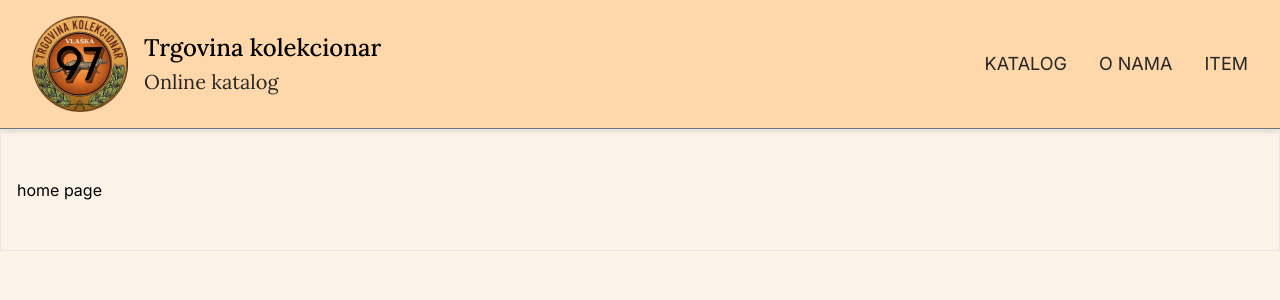
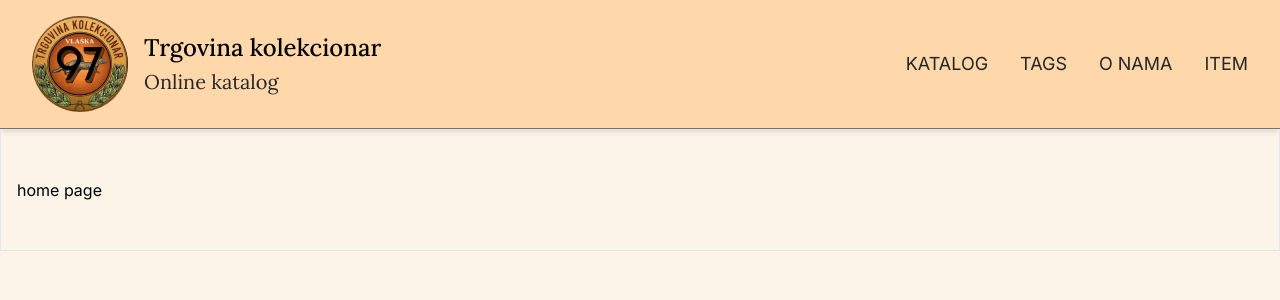
Before and after one commit to lukaslovre/kolekcionar-svelte-frontend, a SvelteKit app: page / in a window 1280 px wide. Shown: the top 300 px of the page. Built offline with nearby package versions, Linux system fonts and the light colour scheme.

Commit message:
Enhance category description layout, add new tags navigation, and update major categories with new links and images

```diff
--- a/src/lib/components/CategoryDescription.svelte
+++ b/src/lib/components/CategoryDescription.svelte
@@ -5,9 +5,17 @@
 	};
 
 	let { title, text }: CategoryDescriptionProps = $props();
+
+	function splitParagraphs(text: string) {
+		return text.split('\n');
+	}
 </script>
 
 <div class="mb-10 rounded-lg border border-neutral-300 bg-white p-4">
 	<p class="mb-3 text-sm font-semibold text-sky-800">{title}</p>
-	<p class="text-sm font-normal leading-relaxed">{text}</p>
+	<div class="flex flex-col gap-2">
+		{#each splitParagraphs(text) as paragraph}
+			<p class="text-sm font-normal leading-relaxed">{paragraph}</p>
+		{/each}
+	</div>
 </div>
--- a/src/routes/+layout.svelte
+++ b/src/routes/+layout.svelte
@@ -4,6 +4,7 @@
 
 	const navItems = [
 		{ name: 'Katalog', href: '/katalog' },
+		{ name: 'Tags', href: '/tags' },
 		{ name: 'O nama', href: '/about' },
 		{ name: 'item', href: '/admin/item' }
 	];
--- a/src/routes/katalog/+page.svelte
+++ b/src/routes/katalog/+page.svelte
@@ -4,13 +4,23 @@
 	const majorCategories = [
 		{
 			label: 'Numizmatika',
-			href: '/katalog/numizmatika',
+			href: '/katalog/843a7a8a-cac9-4bac-ae20-30c08d626b6c',
 			imgSrc: '/264133_A cinematic close-up shot of old coins and money p_xl-1024-v1-0.png'
 		},
 		{
 			label: 'Kristali i poludrago kamenje',
-			href: '/katalog/kristali-i-poludrago-kamenje',
+			href: '/katalog/60e9708b-e28f-4a85-9f05-0965845cc2ba',
 			imgSrc: '/888150_A cinematic close-up shot of a collection of spark_xl-1024-v1-0.png'
+		},
+		{
+			label: 'Razglednice',
+			href: '/katalog/fbf0947c-fd1b-4b86-ae53-c9136dc76d84',
+			imgSrc: '/105386_A cinematic close-up shot of a scattered collectio_xl-1024-v1-0.png'
+		},
+		{
+			label: 'Albumi, listovi i pribor',
+			href: '/katalog/d95bc6be-2405-402f-ba69-a590ed6dbcf5',
+			imgSrc: '/135141_A cinematic close-up shot of vintage numismatic an_xl-1024-v1-0.png'
 		}
 	];
 </script>
--- a/src/routes/katalog/MajorCategoryCard.svelte
+++ b/src/routes/katalog/MajorCategoryCard.svelte
@@ -13,7 +13,7 @@
 	<img src={imgSrc} alt={label} class="absolute inset-0 h-full w-full rounded-lg object-cover" />
 
 	<div
-		class="absolute inset-0 flex items-end rounded-lg bg-gradient-to-b from-black/15 to-black/75
+		class="absolute inset-0 flex items-end rounded-lg bg-gradient-to-b from-black/15 to-black/80 to-90%
          transition-colors hover:from-black/10 hover:to-black/15
         "
 	>
--- a/src/types.d.ts
+++ b/src/types.d.ts
@@ -24,10 +24,13 @@ type KategorijaTree = {
 };
 
 // Tags
-
 type Tag = {
 	id: string;
 	naziv: string;
+	group: string;
+	displayOnCard: boolean;
+	displayOnDetails: boolean;
+	description?: string;
 	items?: [];
 };
 
```
Also changed, not shown: static/105386_A cinematic close-up shot of a scattered collectio_xl-1024-v1-0.png (added), 1 other file (tests, documents, lock files or other folders).
